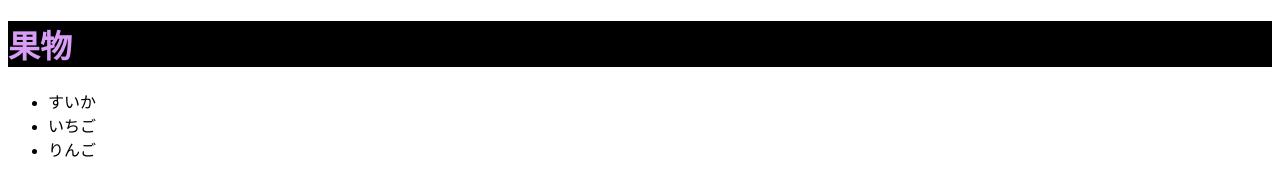
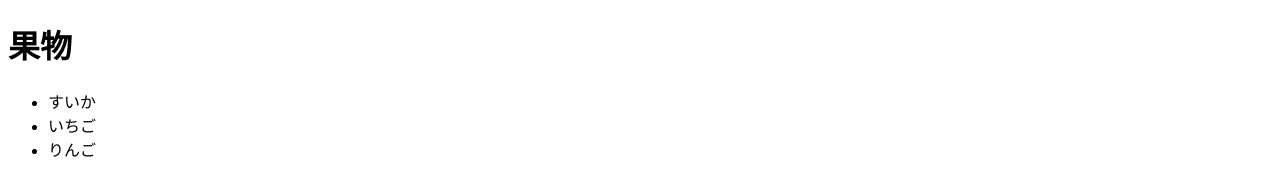
Before and after one commit to linleck/NGINX-Frontend, a plain HTML site: page fruits/index.html in a window 1280 px wide. Drawn offline with Linux system fonts and the light colour scheme; files that its build step writes are made by us from their sources.

```diff
--- a/fruits/index.html
+++ b/fruits/index.html
@@ -3,7 +3,6 @@
     <head>
         <meta charset="UTF-8"/>
         <title>First NGINX Project</title>
-        <link rel="stylesheet" href="./style.css">
     </head>
     <body>
         <h1>
```
Also changed, not shown: vegetables/vegetable.html (+0 -1 lines), README.md.
